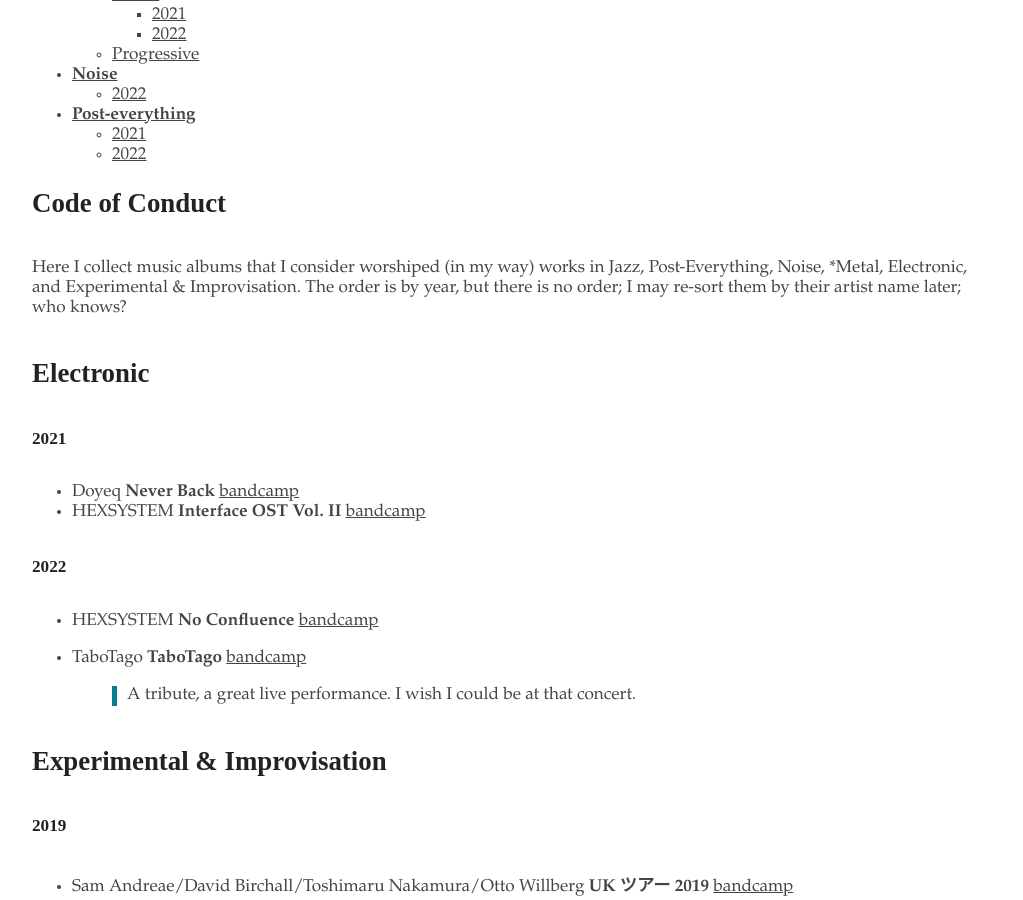
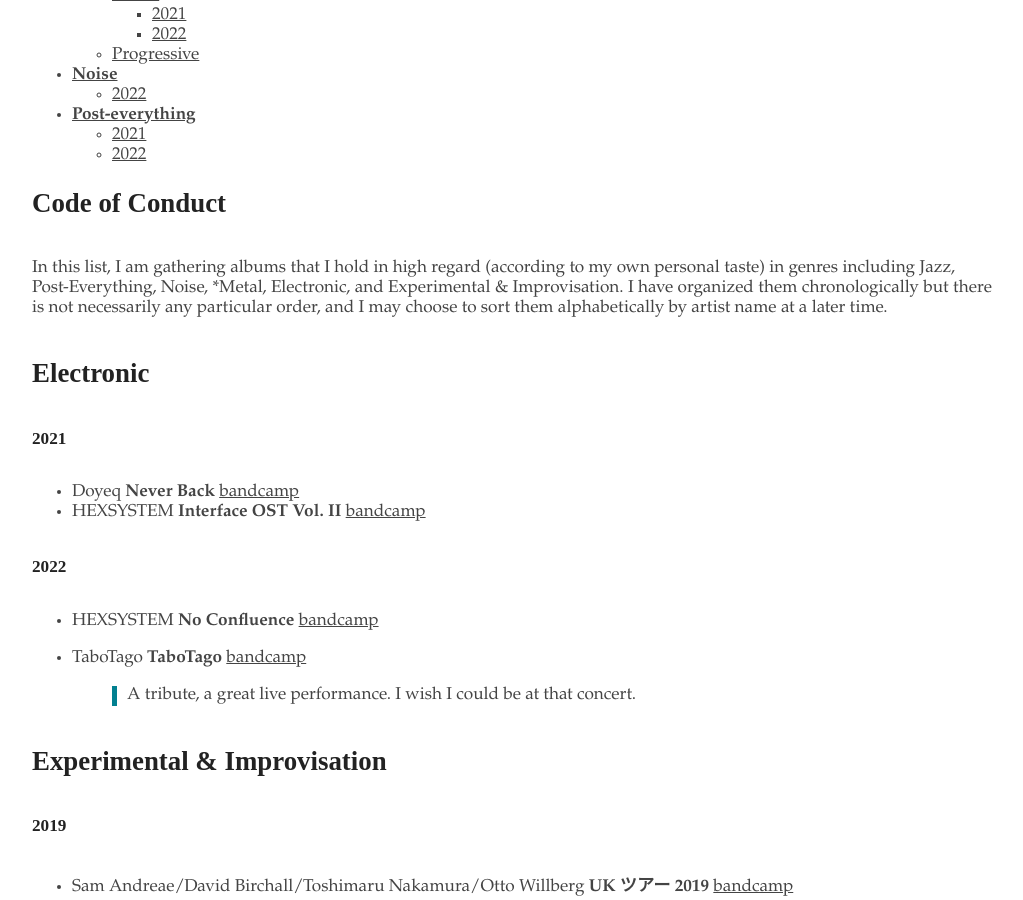
Before and after one commit to shosseinib/shosseinib.github.io, a Jekyll site: the page music.html, which Jekyll copies as it is, in a window 1280 px wide and 900 px high, scrolled down 526 px. Shown: the whole window, without its empty margins (128-1151 px from the left). Built offline with Jekyll 4.4.1, drawn with Linux system fonts in a browser that asks for light colours; some of the changed text lies outside the part shown.

Commit message:
some paraphrases

```diff
--- a/music.html
+++ b/music.html
@@ -3,7 +3,7 @@
 "http://www.w3.org/TR/xhtml1/DTD/xhtml1-strict.dtd">
 <html xmlns="http://www.w3.org/1999/xhtml" lang="en" xml:lang="en">
 <head>
-<!-- 2023-06-05 Mon 20:47 -->
+<!-- 2023-06-05 Mon 21:07 -->
 <meta http-equiv="Content-Type" content="text/html;charset=utf-8" />
 <meta name="viewport" content="width=device-width, initial-scale=1" />
 <title>Music Journal</title>
@@ -204,54 +204,54 @@
 <h2>Table of Contents</h2>
 <div id="text-table-of-contents" role="doc-toc">
 <ul>
-<li><a href="#org8530fd8"><b>Code of Conduct</b></a></li>
-<li><a href="#orgda151d2"><b>Electronic</b></a>
+<li><a href="#org1cd8dce"><b>Code of Conduct</b></a></li>
+<li><a href="#org3473ce1"><b>Electronic</b></a>
 <ul>
-<li><a href="#org3e6ce0a">2021</a></li>
-<li><a href="#org787dc70">2022</a></li>
+<li><a href="#org54870eb">2021</a></li>
+<li><a href="#orge0617b4">2022</a></li>
 </ul>
 </li>
-<li><a href="#orgba386bd"><b>Experimental &amp; Improvisation</b></a>
+<li><a href="#org17a7a0c"><b>Experimental &amp; Improvisation</b></a>
 <ul>
-<li><a href="#orgd19ac09">2019</a></li>
-<li><a href="#org543c5b5">2020</a></li>
-<li><a href="#org8729e1b">2021</a></li>
-<li><a href="#orga1800f5">2022</a></li>
+<li><a href="#org1a3123f">2019</a></li>
+<li><a href="#orgdef961d">2020</a></li>
+<li><a href="#org18b647b">2021</a></li>
+<li><a href="#orge5a5f07">2022</a></li>
 </ul>
 </li>
-<li><a href="#org3b340cd"><b>Jazz</b></a>
+<li><a href="#orgc56a823"><b>Jazz</b></a>
 <ul>
-<li><a href="#orga1583a6">2019</a></li>
-<li><a href="#orgd0f0248">2021</a></li>
-<li><a href="#org0154401">2022</a></li>
+<li><a href="#orgbf2cf9f">2019</a></li>
+<li><a href="#org9f1101d">2021</a></li>
+<li><a href="#org8f5add1">2022</a></li>
 </ul>
 </li>
-<li><a href="#org28e2d4f"><b>*Metal</b></a>
+<li><a href="#org50ecc00"><b>*Metal</b></a>
 <ul>
-<li><a href="#org38f70bb">Black</a></li>
-<li><a href="#orgb2aa19c">Death</a>
+<li><a href="#orgbc23a00">Black</a></li>
+<li><a href="#orga541056">Death</a>
 <ul>
-<li><a href="#org3771853">2022</a></li>
+<li><a href="#orga583e85">2022</a></li>
 </ul>
 </li>
-<li><a href="#org393e9b6">Doom</a>
+<li><a href="#org34eec82">Doom</a>
 <ul>
-<li><a href="#org3746814">2021</a></li>
-<li><a href="#orgb124500">2022</a></li>
+<li><a href="#org8a37020">2021</a></li>
+<li><a href="#org5ec5a65">2022</a></li>
 </ul>
 </li>
-<li><a href="#org5d83312">Progressive</a></li>
+<li><a href="#orge784c4c">Progressive</a></li>
 </ul>
 </li>
-<li><a href="#org34e9f7e"><b>Noise</b></a>
+<li><a href="#org3dd221f"><b>Noise</b></a>
 <ul>
-<li><a href="#org7ef12d3">2022</a></li>
+<li><a href="#org4fede0c">2022</a></li>
 </ul>
 </li>
-<li><a href="#orge91a0d2"><b>Post-everything</b></a>
+<li><a href="#org75461c5"><b>Post-everything</b></a>
 <ul>
-<li><a href="#orgf0d6c26">2021</a></li>
-<li><a href="#org91effd9">2022</a></li>
+<li><a href="#orgfc1ae56">2021</a></li>
+<li><a href="#orgf553663">2022</a></li>
 </ul>
 </li>
 </ul>
@@ -259,31 +259,30 @@
 </div>
 
 
-<div id="outline-container-org8530fd8" class="outline-2">
-<h2 id="org8530fd8"><b>Code of Conduct</b></h2>
-<div class="outline-text-2" id="text-org8530fd8">
+<div id="outline-container-org1cd8dce" class="outline-2">
+<h2 id="org1cd8dce"><b>Code of Conduct</b></h2>
+<div class="outline-text-2" id="text-org1cd8dce">
 <p>
-Here I collect music albums that I consider worshiped (in my way) works in <code>Jazz</code>, <code>Post-Everything</code>, <code>Noise</code>, <code>*Metal</code>, <code>Electronic</code>, and <code>Experimental &amp; Improvisation</code>. The order is by year, but there is no order; I may re-sort them by their artist name later; who knows?
+In this list, I am gathering albums that I hold in high regard (according to my own personal taste) in genres including Jazz, Post-Everything, Noise, *Metal, Electronic, and Experimental &amp; Improvisation. I have organized them chronologically but there is not necessarily any particular order, and I may choose to sort them alphabetically by artist name at a later time.
 </p>
 </div>
 </div>
-
-<div id="outline-container-orgda151d2" class="outline-2">
-<h2 id="orgda151d2"><b>Electronic</b></h2>
-<div class="outline-text-2" id="text-orgda151d2">
+<div id="outline-container-org3473ce1" class="outline-2">
+<h2 id="org3473ce1"><b>Electronic</b></h2>
+<div class="outline-text-2" id="text-org3473ce1">
 </div>
-<div id="outline-container-org3e6ce0a" class="outline-3">
-<h3 id="org3e6ce0a">2021</h3>
-<div class="outline-text-3" id="text-org3e6ce0a">
+<div id="outline-container-org54870eb" class="outline-3">
+<h3 id="org54870eb">2021</h3>
+<div class="outline-text-3" id="text-org54870eb">
 <ul class="org-ul">
 <li>Doyeq <b>Never Back</b> <a href="https://fuselab.bandcamp.com/album/never-back">bandcamp</a></li>
 <li>HEXSYSTEM <b>Interface OST Vol. II</b> <a href="https://hexsystem.bandcamp.com/album/interface-ost-vol-ii?from=fandiscflw">bandcamp</a></li>
 </ul>
 </div>
 </div>
-<div id="outline-container-org787dc70" class="outline-3">
-<h3 id="org787dc70">2022</h3>
-<div class="outline-text-3" id="text-org787dc70">
+<div id="outline-container-orge0617b4" class="outline-3">
+<h3 id="orge0617b4">2022</h3>
+<div class="outline-text-3" id="text-orge0617b4">
 <ul class="org-ul">
 <li>HEXSYSTEM <b>No Confluence</b> <a href="https://hexsystem.bandcamp.com/album/no-confluence?from=fanpub_fnb">bandcamp</a></li>
 <li><p>
@@ -298,29 +297,29 @@
 </div>
 </div>
 </div>
-<div id="outline-container-orgba386bd" class="outline-2">
-<h2 id="orgba386bd"><b>Experimental &amp; Improvisation</b></h2>
-<div class="outline-text-2" id="text-orgba386bd">
+<div id="outline-container-org17a7a0c" class="outline-2">
+<h2 id="org17a7a0c"><b>Experimental &amp; Improvisation</b></h2>
+<div class="outline-text-2" id="text-org17a7a0c">
 </div>
-<div id="outline-container-orgd19ac09" class="outline-3">
-<h3 id="orgd19ac09">2019</h3>
-<div class="outline-text-3" id="text-orgd19ac09">
+<div id="outline-container-org1a3123f" class="outline-3">
+<h3 id="org1a3123f">2019</h3>
+<div class="outline-text-3" id="text-org1a3123f">
 <ul class="org-ul">
 <li>Sam Andreae/David Birchall/Toshimaru Nakamura/Otto Willberg <b>UK ツアー 2019</b> <a href="https://scatterarchive.bandcamp.com/album/uk-2019?from=fandiscflw">bandcamp</a></li>
 </ul>
 </div>
 </div>
-<div id="outline-container-org543c5b5" class="outline-3">
-<h3 id="org543c5b5">2020</h3>
-<div class="outline-text-3" id="text-org543c5b5">
+<div id="outline-container-orgdef961d" class="outline-3">
+<h3 id="orgdef961d">2020</h3>
+<div class="outline-text-3" id="text-orgdef961d">
 <ul class="org-ul">
 <li>Jean-Luc Guionnet, Annette Krebs <b>pointe sèche</b> <a href="https://annettekrebs.bandcamp.com/album/pointe-s-che">bandcamp</a></li>
 </ul>
 </div>
 </div>
-<div id="outline-container-org8729e1b" class="outline-3">
-<h3 id="org8729e1b">2021</h3>
-<div class="outline-text-3" id="text-org8729e1b">
+<div id="outline-container-org18b647b" class="outline-3">
+<h3 id="org18b647b">2021</h3>
+<div class="outline-text-3" id="text-org18b647b">
 <ul class="org-ul">
 <li>Guilherme Rodrigues &amp; Carlos Santos <b>Uncommon Symmetries</b> <a href="https://guilhermerodrigues.bandcamp.com/album/uncommon-symmetries">bandcamp</a></li>
 <li>I/O - Carlos Santos and Ulrich Mitzlaff <b>Studies on Colour Field Modulation</b> <a href="https://carlossantos.bandcamp.com/album/studies-on-colour-field-modulation">bandcamp</a></li>
@@ -329,9 +328,9 @@
 </ul>
 </div>
 </div>
-<div id="outline-container-orga1800f5" class="outline-3">
-<h3 id="orga1800f5">2022</h3>
-<div class="outline-text-3" id="text-orga1800f5">
+<div id="outline-container-orge5a5f07" class="outline-3">
+<h3 id="orge5a5f07">2022</h3>
+<div class="outline-text-3" id="text-orge5a5f07">
 <ul class="org-ul">
 <li>Mark Wagner <b>S☉N RISE / S☉N OF THE SUN</b> <a href="https://zamzamrec.bandcamp.com/album/s-n-rise-s-n-of-the-sun">bandcamp</a></li>
 <li><p>
@@ -339,7 +338,7 @@
 </p>
 <blockquote>
 <p>
-I love how the Slovak language is like the Icelandic language. After listening to this album, I've searched a little about Slovakia and found some interesting facts. By the way, I've liked the entire natural-leading process of the album. Feature track: <b><code>6. Interlude III</code></b>!
+I love how the Slovak language is like Icelandic. After listening to this album, I went on a little bit of research about Slovakia and found some cool stuff. The entire natural-leading process of the album was enjoyable. Feature track: <b><code>6. Interlude III</code></b>!
 </p>
 </blockquote></li>
 <li><p>
@@ -354,21 +353,21 @@
 </div>
 </div>
 </div>
-<div id="outline-container-org3b340cd" class="outline-2">
-<h2 id="org3b340cd"><b>Jazz</b></h2>
-<div class="outline-text-2" id="text-org3b340cd">
+<div id="outline-container-orgc56a823" class="outline-2">
+<h2 id="orgc56a823"><b>Jazz</b></h2>
+<div class="outline-text-2" id="text-orgc56a823">
 </div>
-<div id="outline-container-orga1583a6" class="outline-3">
-<h3 id="orga1583a6">2019</h3>
-<div class="outline-text-3" id="text-orga1583a6">
+<div id="outline-container-orgbf2cf9f" class="outline-3">
+<h3 id="orgbf2cf9f">2019</h3>
+<div class="outline-text-3" id="text-orgbf2cf9f">
 <ul class="org-ul">
 <li>Enrico Rava &amp; Joe Lovano <b>Roma (Live)</b> <a href="https://open.spotify.com/album/7oJD5GX7laQuDzSz10eKS2">spotify</a></li>
 </ul>
 </div>
 </div>
-<div id="outline-container-orgd0f0248" class="outline-3">
-<h3 id="orgd0f0248">2021</h3>
-<div class="outline-text-3" id="text-orgd0f0248">
+<div id="outline-container-org9f1101d" class="outline-3">
+<h3 id="org9f1101d">2021</h3>
+<div class="outline-text-3" id="text-org9f1101d">
 <ul class="org-ul">
 <li>Mira Martin-Gray, Bryan Qu, Karen Ng, Nick Dunston <b>Trumpet &amp; Drums REMIX Festival</b> <a href="https://linaallemano.bandcamp.com/album/trumpet-drums-remix-festival">bandcamp</a></li>
 <li>Milton Man Gogh <b>The Great Reset</b> <a href="https://miltonmangogh.bandcamp.com/album/the-great-reset-2?from=fandiscflw">bandcamp</a></li>
@@ -433,9 +432,9 @@
 </ul>
 </div>
 </div>
-<div id="outline-container-org0154401" class="outline-3">
-<h3 id="org0154401">2022</h3>
-<div class="outline-text-3" id="text-org0154401">
+<div id="outline-container-org8f5add1" class="outline-3">
+<h3 id="org8f5add1">2022</h3>
+<div class="outline-text-3" id="text-org8f5add1">
 <ul class="org-ul">
 <li>Joel Lyssarides <b>Stay Now</b> <a href="https://joellyssarides.bandcamp.com/releases">bandcamp</a></li>
 <li><p>
@@ -492,13 +491,13 @@
 </div>
 </div>
 </div>
-<div id="outline-container-org28e2d4f" class="outline-2">
-<h2 id="org28e2d4f"><b>*Metal</b></h2>
-<div class="outline-text-2" id="text-org28e2d4f">
+<div id="outline-container-org50ecc00" class="outline-2">
+<h2 id="org50ecc00"><b>*Metal</b></h2>
+<div class="outline-text-2" id="text-org50ecc00">
 </div>
-<div id="outline-container-org38f70bb" class="outline-3">
-<h3 id="org38f70bb">Black</h3>
-<div class="outline-text-3" id="text-org38f70bb">
+<div id="outline-container-orgbc23a00" class="outline-3">
+<h3 id="orgbc23a00">Black</h3>
+<div class="outline-text-3" id="text-orgbc23a00">
 <ul class="org-ul">
 <li><p>
 Entropia <b>Total</b> <a href="https://agoniarecords.bandcamp.com/album/total?from=embed">bandcamp</a>
@@ -519,13 +518,13 @@
 </ul>
 </div>
 </div>
-<div id="outline-container-orgb2aa19c" class="outline-3">
-<h3 id="orgb2aa19c">Death</h3>
-<div class="outline-text-3" id="text-orgb2aa19c">
+<div id="outline-container-orga541056" class="outline-3">
+<h3 id="orga541056">Death</h3>
+<div class="outline-text-3" id="text-orga541056">
 </div>
-<div id="outline-container-org3771853" class="outline-4">
-<h4 id="org3771853">2022</h4>
-<div class="outline-text-4" id="text-org3771853">
+<div id="outline-container-orga583e85" class="outline-4">
+<h4 id="orga583e85">2022</h4>
+<div class="outline-text-4" id="text-orga583e85">
 <ul class="org-ul">
 <li><p>
 Septicflesh <b>Modern Primitive</b> <a href="https://septicflesh.bandcamp.com/album/modern-primitive?from=fanpub_nfnb_pr">bandcamp</a>
@@ -539,13 +538,13 @@
 </div>
 </div>
 </div>
-<div id="outline-container-org393e9b6" class="outline-3">
-<h3 id="org393e9b6">Doom</h3>
-<div class="outline-text-3" id="text-org393e9b6">
+<div id="outline-container-org34eec82" class="outline-3">
+<h3 id="org34eec82">Doom</h3>
+<div class="outline-text-3" id="text-org34eec82">
 </div>
-<div id="outline-container-org3746814" class="outline-4">
-<h4 id="org3746814">2021</h4>
-<div class="outline-text-4" id="text-org3746814">
+<div id="outline-container-org8a37020" class="outline-4">
+<h4 id="org8a37020">2021</h4>
+<div class="outline-text-4" id="text-org8a37020">
 <ul class="org-ul">
 <li>Abysmal Grief <b>Funeral Cult of Personality</b> <a href="https://sunandmoonrecords.bandcamp.com/album/funeral-cult-of-personality">bandcamp</a></li>
 <li>Funeralium <b>Funeralium</b> <a href="https://funeralium.bandcamp.com/album/funeralium?from=fannewrel">bandcamp</a></li>
@@ -556,9 +555,9 @@
 </ul>
 </div>
 </div>
-<div id="outline-container-orgb124500" class="outline-4">
-<h4 id="orgb124500">2022</h4>
-<div class="outline-text-4" id="text-orgb124500">
+<div id="outline-container-org5ec5a65" class="outline-4">
+<h4 id="org5ec5a65">2022</h4>
+<div class="outline-text-4" id="text-org5ec5a65">
 <ul class="org-ul">
 <li>Where Myth Becomes Memory <b>Rolo Tomassi</b> <a href="https://rolotomassi.bandcamp.com/album/where-myth-becomes-memory?from=fanpub_fnb_pr">bandcamp</a></li>
 <li><p>
@@ -629,9 +628,9 @@
 </div>
 </div>
 </div>
-<div id="outline-container-org5d83312" class="outline-3">
-<h3 id="org5d83312">Progressive</h3>
-<div class="outline-text-3" id="text-org5d83312">
+<div id="outline-container-orge784c4c" class="outline-3">
+<h3 id="orge784c4c">Progressive</h3>
+<div class="outline-text-3" id="text-orge784c4c">
 <ul class="org-ul">
 <li><p>
 Venus Principle <b>Stand In Your Light</b> <a href="https://venusprinciple.bandcamp.com/album/stand-in-your-light-deluxe-edition?from=fanpub_nfnb_pr">bandcamp</a>
@@ -653,13 +652,13 @@
 </div>
 </div>
 </div>
-<div id="outline-container-org34e9f7e" class="outline-2">
-<h2 id="org34e9f7e"><b>Noise</b></h2>
-<div class="outline-text-2" id="text-org34e9f7e">
+<div id="outline-container-org3dd221f" class="outline-2">
+<h2 id="org3dd221f"><b>Noise</b></h2>
+<div class="outline-text-2" id="text-org3dd221f">
 </div>
-<div id="outline-container-org7ef12d3" class="outline-3">
-<h3 id="org7ef12d3">2022</h3>
-<div class="outline-text-3" id="text-org7ef12d3">
+<div id="outline-container-org4fede0c" class="outline-3">
+<h3 id="org4fede0c">2022</h3>
+<div class="outline-text-3" id="text-org4fede0c">
 <ul class="org-ul">
 <li><p>
 Portal to the God Damn Blood Dimension <b>Rotten Fruit; Regular Orchard</b> <a href="https://portaltothegoddamnblooddimension.bandcamp.com/album/rotten-fruit-regular-orchard?from=fandiscflw">bandcamp</a>
@@ -689,13 +688,13 @@
 </div>
 </div>
 </div>
-<div id="outline-container-orge91a0d2" class="outline-2">
-<h2 id="orge91a0d2"><b>Post-everything</b></h2>
-<div class="outline-text-2" id="text-orge91a0d2">
+<div id="outline-container-org75461c5" class="outline-2">
+<h2 id="org75461c5"><b>Post-everything</b></h2>
+<div class="outline-text-2" id="text-org75461c5">
 </div>
-<div id="outline-container-orgf0d6c26" class="outline-3">
-<h3 id="orgf0d6c26">2021</h3>
-<div class="outline-text-3" id="text-orgf0d6c26">
+<div id="outline-container-orgfc1ae56" class="outline-3">
+<h3 id="orgfc1ae56">2021</h3>
+<div class="outline-text-3" id="text-orgfc1ae56">
 <ul class="org-ul">
 <li>Hope Drone <b>Husk</b> <a href="https://hopedrone.bandcamp.com/album/husk">bandcamp</a></li>
 <li>Der Weg Einer Freihei <b>Noktvrn</b> <a href="https://derwegeinerfreiheitsom.bandcamp.com/album/noktvrn?from=fanpub_nfnb_pr">bandcamp</a></li>
@@ -723,9 +722,9 @@
 </ul>
 </div>
 </div>
-<div id="outline-container-org91effd9" class="outline-3">
-<h3 id="org91effd9">2022</h3>
-<div class="outline-text-3" id="text-org91effd9">
+<div id="outline-container-orgf553663" class="outline-3">
+<h3 id="orgf553663">2022</h3>
+<div class="outline-text-3" id="text-orgf553663">
 <ul class="org-ul">
 <li><p>
 Caroline <b>Caroline</b> <a href="https://open.spotify.com/album/4X12VfRomM649eKXd1qKMf">spotify</a>
@@ -758,7 +757,7 @@
 </div>
 <div id="postamble" class="status">
 <p class="author">Author: <a href="https://shosseinib.github.io">shosseinib</a>, a noise enthusiast</p>
-<p class="date">Created: 2023-06-05 Mon 20:47</p>
+<p class="date">Created: 2023-06-05 Mon 21:07</p>
 <p class="validation"><a href="https://validator.w3.org/check?uri=referer">Validate</a></p>
 </div>
 </body>
```
Also changed, not shown: music.org (+3 -4 lines).
